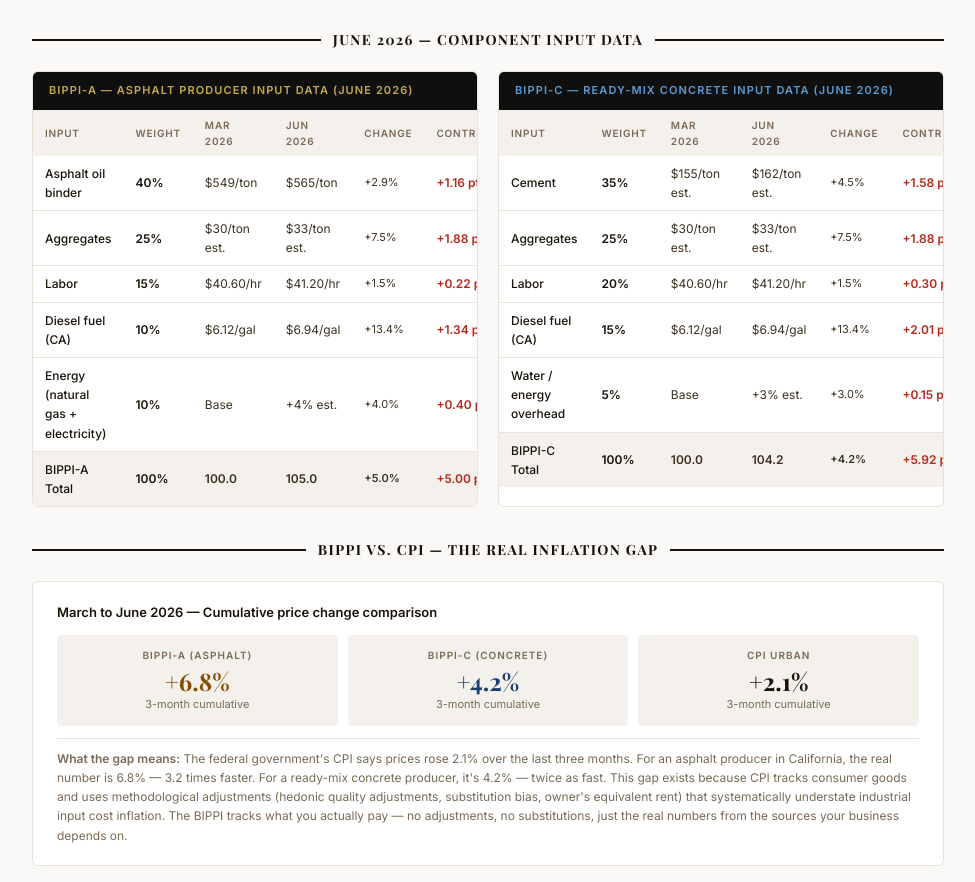
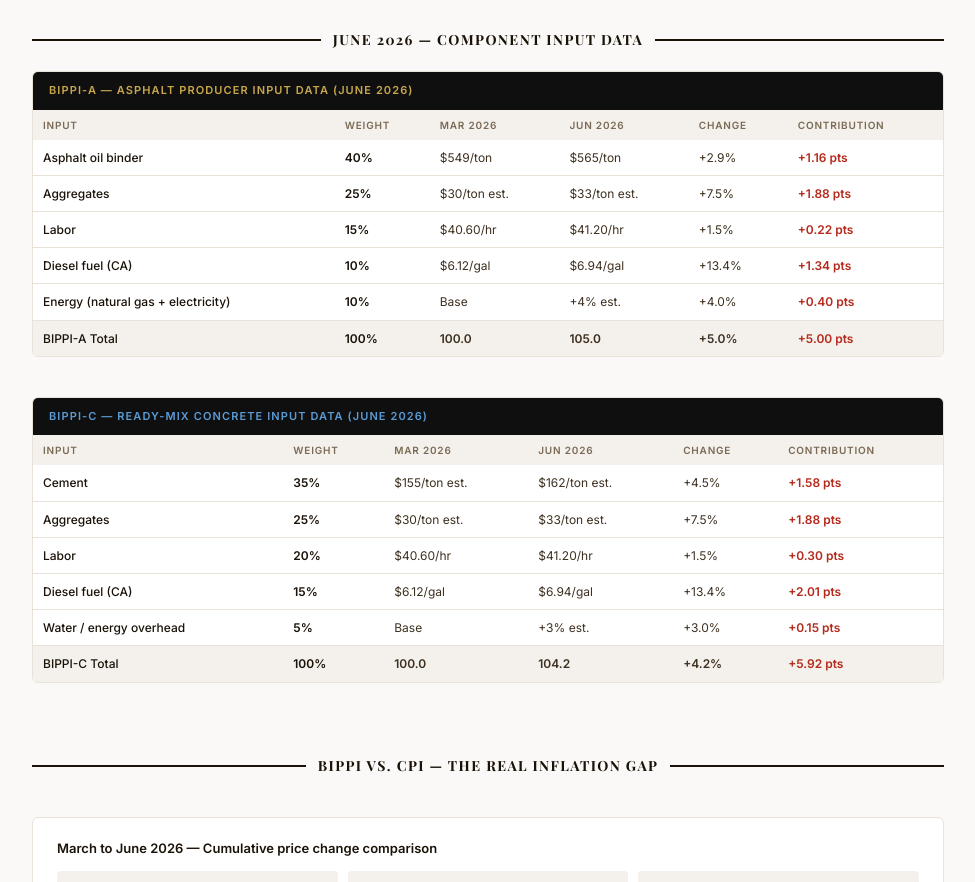
Before and after one commit to poundmatt1122-coder/thebuildintel, a plain HTML site: page bippi.html in a window 1280 px wide. Shown: the part 1524-2406 px from the top of the page, without its empty margins (152-1127 px from the left). Drawn offline with nearby package versions, Linux system fonts and the light colour scheme.

Commit message:
Add files via upload

```diff
--- a/bippi.html
+++ b/bippi.html
@@ -93,14 +93,14 @@
   .current-row td{font-weight:600;}
 
   /* COMPONENT BREAKDOWN TABLE */
-  .breakdown-grid{display:grid;grid-template-columns:repeat(auto-fit,minmax(420px,1fr));gap:1.25rem;margin-bottom:1.5rem;}
-  .breakdown-card{background:var(--surf);border:1px solid var(--bdr);border-radius:6px;overflow:hidden;}
+  .breakdown-grid{display:grid;grid-template-columns:1fr;gap:1.25rem;margin-bottom:1.5rem;}
+  .breakdown-card{background:var(--surf);border:1px solid var(--bdr);border-radius:6px;overflow:hidden;margin-bottom:1.25rem;}.breakdown-table-wrap{overflow-x:auto;width:100%;}
   .breakdown-header{background:var(--hbg);padding:10px 16px;font-size:11px;font-weight:700;text-transform:uppercase;letter-spacing:0.1em;}
   .breakdown-header.ah{color:var(--gold);}
   .breakdown-header.bc{color:#5b9bd5;}
   .breakdown-table{width:100%;border-collapse:collapse;font-size:12px;}
-  .breakdown-table th{background:var(--surf2);font-size:10px;font-weight:600;text-transform:uppercase;letter-spacing:0.08em;color:var(--ink3);padding:7px 12px;text-align:left;}
-  .breakdown-table td{padding:8px 12px;border-bottom:1px solid var(--bdr);color:var(--ink2);}
+  .breakdown-table th{background:var(--surf2);font-size:10px;font-weight:600;text-transform:uppercase;letter-spacing:0.08em;color:var(--ink3);padding:7px 10px;text-align:left;}
+  .breakdown-table td{padding:8px 10px;border-bottom:1px solid var(--bdr);color:var(--ink2);font-size:12px;}
   .breakdown-table tr:last-child td{border-bottom:none;}
   .breakdown-table td:first-child{color:var(--ink);font-weight:500;}
   .breakdown-table td.wt{font-weight:700;color:var(--ink);}
@@ -278,7 +278,7 @@
   <div class="breakdown-grid">
     <div class="breakdown-card">
       <p class="breakdown-header ah">BIPPI-A &mdash; Asphalt Producer Input Data (June 2026)</p>
-      <table class="breakdown-table">
+      <div class="breakdown-table-wrap"><table class="breakdown-table" style="min-width:500px;">
         <thead><tr><th>Input</th><th>Weight</th><th>Mar 2026</th><th>Jun 2026</th><th>Change</th><th>Contribution</th></tr></thead>
         <tbody>
           <tr><td>Asphalt oil binder</td><td class="wt">40%</td><td>$549/ton</td><td>$565/ton</td><td class="delta-up">+2.9%</td><td class="contribution-up">+1.16 pts</td></tr>
@@ -288,11 +288,11 @@
           <tr><td>Energy (natural gas + electricity)</td><td class="wt">10%</td><td>Base</td><td>+4% est.</td><td class="delta-up">+4.0%</td><td class="contribution-up">+0.40 pts</td></tr>
           <tr style="font-weight:700;background:var(--surf2)"><td>BIPPI-A Total</td><td class="wt">100%</td><td>100.0</td><td>105.0</td><td class="delta-up">+5.0%</td><td class="contribution-up">+5.00 pts</td></tr>
         </tbody>
-      </table>
+      </table></div>
     </div>
     <div class="breakdown-card">
       <p class="breakdown-header bc">BIPPI-C &mdash; Ready-Mix Concrete Input Data (June 2026)</p>
-      <table class="breakdown-table">
+      <div class="breakdown-table-wrap"><table class="breakdown-table" style="min-width:500px;">
         <thead><tr><th>Input</th><th>Weight</th><th>Mar 2026</th><th>Jun 2026</th><th>Change</th><th>Contribution</th></tr></thead>
         <tbody>
           <tr><td>Cement</td><td class="wt">35%</td><td>$155/ton est.</td><td>$162/ton est.</td><td class="delta-up">+4.5%</td><td class="contribution-up">+1.58 pts</td></tr>
```
